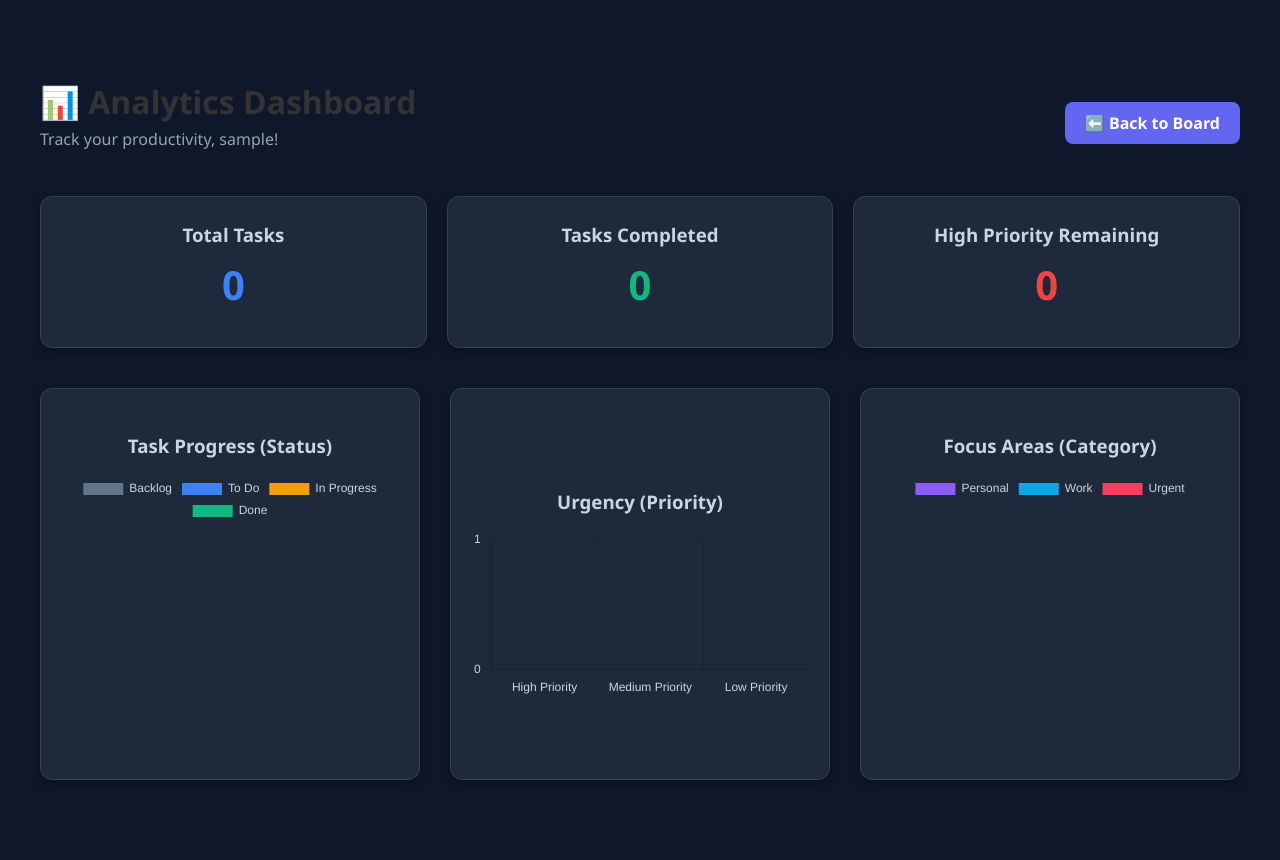
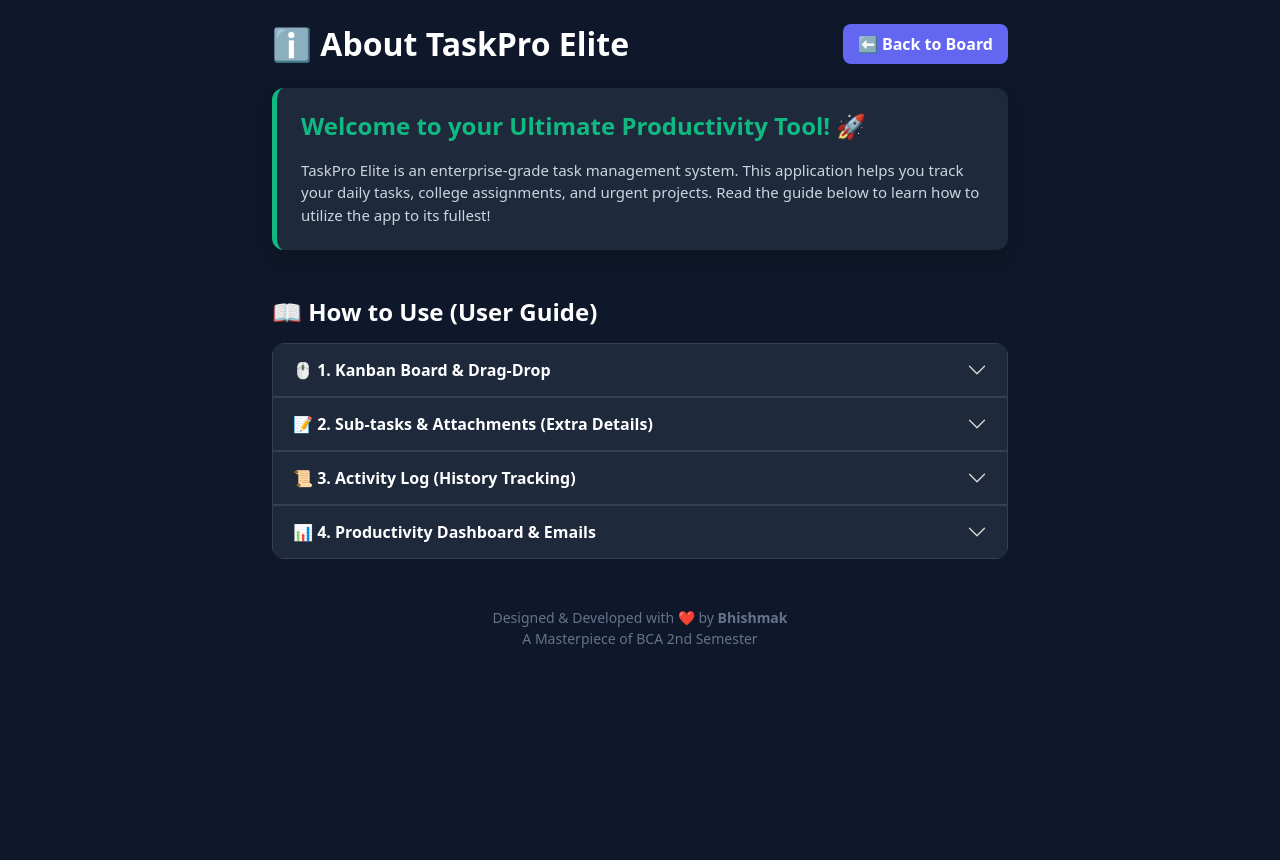
Before and after one commit to bhishmak529-sys/my-task-app, a Flask app: page /dashboard in a window 1280 px wide. After the commit the page ends 648 px from the top, so only its background shows below. Run offline with Flask 3, Linux system fonts and the light colour scheme; the visitor is signed in with stand-in values (Sample User, id 1); data that the repository does not hold is empty.

Commit message:
Update dashboard.html

```diff
--- a/templates/dashboard.html
+++ b/templates/dashboard.html
@@ -1,133 +1,105 @@
-<!DOCTYPE html>
-<html lang="en">
-<head>
-    <meta charset="UTF-8">
-    <meta name="viewport" content="width=device-width, initial-scale=1.0">
-    <title>Analytics Dashboard - TaskPro Elite</title>
-    <link rel="stylesheet" href="/static/style.css">
+{% extends "base.html" %}
+{% block body %}
 
-    <script src="https://cdn.jsdelivr.net/npm/chart.js"></script>
+<style>
+    /* Accordion Custom Styling for Dark Theme */
+    .accordion-button::after { filter: invert(1); }
+    .accordion-button:not(.collapsed) { background-color: #312e81 !important; color: white !important; box-shadow: none; }
+    .accordion-button:focus { box-shadow: none; border-color: #6366f1; }
+</style>
 
-    <style>
-        .dashboard-wrapper { max-width: 1200px; margin: 40px auto; padding: 20px; }
-        .dashboard-header { display: flex; justify-content: space-between; align-items: center; margin-bottom: 30px; }
-        .back-btn { background: #6366f1; color: white; padding: 10px 20px; border-radius: 8px; text-decoration: none; font-weight: bold; transition: 0.2s; }
-        .back-btn:hover { background: #4f46e5; }
+<div class="row justify-content-center mt-4">
+    <div class="col-md-8">
 
-        .stats-grid { display: grid; grid-template-columns: repeat(auto-fit, minmax(250px, 1fr)); gap: 20px; margin-bottom: 40px; }
-        .stat-card { background: #1e293b; padding: 25px; border-radius: 12px; border: 1px solid #334155; text-align: center; box-shadow: 0 4px 10px rgba(0,0,0,0.3); }
-        body.light-mode .stat-card { background: #ffffff; border-color: #e2e8f0; box-shadow: 0 4px 6px rgba(0,0,0,0.05); }
-        .stat-number { font-size: 40px; font-weight: bold; color: #10b981; margin: 10px 0; }
-
-        .charts-container { display: grid; grid-template-columns: repeat(auto-fit, minmax(350px, 1fr)); gap: 30px; }
-        .chart-box { background: #1e293b; padding: 20px; border-radius: 12px; border: 1px solid #334155; height: 350px; display: flex; flex-direction: column; align-items: center; justify-content: center; box-shadow: 0 4px 10px rgba(0,0,0,0.3); }
-        body.light-mode .chart-box { background: #ffffff; border-color: #e2e8f0; box-shadow: 0 4px 6px rgba(0,0,0,0.05); }
-
-        canvas { max-width: 100%; max-height: 280px; }
-    </style>
-</head>
-<body class="{{ 'light-mode' if request.cookies.get('theme') == 'light' else '' }}">
-
-    <div class="dashboard-wrapper">
-        <div class="dashboard-header">
-            <div>
-                <h1 style="margin:0;">📊 Analytics Dashboard</h1>
-                <p style="color:#94a3b8; margin-top:5px;">Track your productivity, {{ user_name }}!</p>
-            </div>
-            <a href="/" class="back-btn">⬅️ Back to Board</a>
+        <!-- Header Section -->
+        <div class="d-flex justify-content-between align-items-center mb-4">
+            <h2 class="text-white fw-bold mb-0">ℹ️ About TaskPro Elite</h2>
+            <a href="/" class="btn fw-bold" style="background: #6366f1; color: white; border: none; padding: 8px 15px; border-radius: 8px;">⬅ Back to Board</a>
         </div>
 
-        <div class="stats-grid">
-            <div class="stat-card">
-                <h3 style="margin:0; color:#cbd5e1;">Total Tasks</h3>
-                <div class="stat-number" style="color: #3b82f6;">{{ total_tasks }}</div>
-            </div>
-            <div class="stat-card">
-                <h3 style="margin:0; color:#cbd5e1;">Tasks Completed</h3>
-                <div class="stat-number" style="color: #10b981;">{{ status_data.done }}</div>
-            </div>
-            <div class="stat-card">
-                <h3 style="margin:0; color:#cbd5e1;">High Priority Remaining</h3>
-                <div class="stat-number" style="color: #ef4444;">{{ priority_data.high }}</div>
-            </div>
+        <!-- Welcome Message Card -->
+        <div class="card shadow p-4 border-0 mb-4" style="background: #1e293b; color: white; border-radius: 12px; border-left: 5px solid #10b981 !important;">
+            <h4 class="fw-bold" style="color: #10b981;">Welcome to your Ultimate Productivity Tool! 🚀</h4>
+            <p style="color: #cbd5e1; font-size: 15px; margin-bottom: 0; margin-top: 10px;">
+                TaskPro Elite is an enterprise-grade task management system. This application helps you track your daily tasks, college assignments, and urgent projects. Read the guide below to learn how to utilize the app to its fullest!
+            </p>
         </div>
 
-        <div class="charts-container">
-            <div class="chart-box">
-                <h3 style="margin-bottom: 15px; color:#cbd5e1;">Task Progress (Status)</h3>
-                <canvas id="statusChart"></canvas>
+        <!-- How to Use Section (Interactive Accordion) -->
+        <h4 class="text-white mb-3 fw-bold mt-5">📖 How to Use (User Guide)</h4>
+
+        <div class="accordion shadow-sm" id="helpAccordion" style="border-radius: 12px; overflow: hidden;">
+
+            <!-- Guide Item 1 -->
+            <div class="accordion-item" style="background: #0f172a; border: 1px solid #334155;">
+                <h2 class="accordion-header">
+                    <button class="accordion-button collapsed fw-bold" type="button" data-bs-toggle="collapse" data-bs-target="#collapseOne" style="background: #1e293b; color: white; font-size: 16px;">
+                        🖱️ 1. Kanban Board & Drag-Drop
+                    </button>
+                </h2>
+                <div id="collapseOne" class="accordion-collapse collapse" data-bs-parent="#helpAccordion">
+                    <div class="accordion-body" style="color: #94a3b8; font-size: 15px; line-height: 1.6;">
+                        When you add a new task from the top form, it automatically goes into the <b>Backlog</b>.<br><br>
+                        👉 <b>Trick:</b> Click and hold any task card to drag and drop it into the <b>To Do</b> or <b>In Progress</b> column. Once completed, drop it into <b>Done</b> and enjoy the celebration 🎉!
+                    </div>
+                </div>
             </div>
 
-            <div class="chart-box">
-                <h3 style="margin-bottom: 15px; color:#cbd5e1;">Urgency (Priority)</h3>
-                <canvas id="priorityChart"></canvas>
+            <!-- Guide Item 2 -->
+            <div class="accordion-item" style="background: #0f172a; border: 1px solid #334155;">
+                <h2 class="accordion-header">
+                    <button class="accordion-button collapsed fw-bold" type="button" data-bs-toggle="collapse" data-bs-target="#collapseTwo" style="background: #1e293b; color: white; font-size: 16px;">
+                        📝 2. Sub-tasks & Attachments (Extra Details)
+                    </button>
+                </h2>
+                <div id="collapseTwo" class="accordion-collapse collapse" data-bs-parent="#helpAccordion">
+                    <div class="accordion-body" style="color: #94a3b8; font-size: 15px; line-height: 1.6;">
+                        <b>Click</b> on any task card! A detailed pop-up will open where you can:<br>
+                        ✅ Write a detailed <b>Description</b> for the task.<br>
+                        ✅ Create a <b>Checklist (Sub-tasks)</b> for smaller steps.<br>
+                        ✅ Upload necessary <b>Images or PDF files</b>, which you can view in full-screen later.
+                    </div>
+                </div>
             </div>
 
-            <div class="chart-box">
-                <h3 style="margin-bottom: 15px; color:#cbd5e1;">Focus Areas (Category)</h3>
-                <canvas id="categoryChart"></canvas>
+            <!-- Guide Item 3 -->
+            <div class="accordion-item" style="background: #0f172a; border: 1px solid #334155;">
+                <h2 class="accordion-header">
+                    <button class="accordion-button collapsed fw-bold" type="button" data-bs-toggle="collapse" data-bs-target="#collapseThree" style="background: #1e293b; color: white; font-size: 16px;">
+                        📜 3. Activity Log (History Tracking)
+                    </button>
+                </h2>
+                <div id="collapseThree" class="accordion-collapse collapse" data-bs-parent="#helpAccordion">
+                    <div class="accordion-body" style="color: #94a3b8; font-size: 15px; line-height: 1.6;">
+                        Forgot when you moved your last task?<br>
+                        Click the purple <b>📜 Activity Log</b> button in the top navigation bar. The app silently saves every action with a date and time stamp, allowing you to view your complete audit trail.
+                    </div>
+                </div>
             </div>
+
+            <!-- Guide Item 4 -->
+            <div class="accordion-item" style="background: #0f172a; border: 1px solid #334155;">
+                <h2 class="accordion-header">
+                    <button class="accordion-button collapsed fw-bold" type="button" data-bs-toggle="collapse" data-bs-target="#collapseFour" style="background: #1e293b; color: white; font-size: 16px;">
+                        📊 4. Productivity Dashboard & Emails
+                    </button>
+                </h2>
+                <div id="collapseFour" class="accordion-collapse collapse" data-bs-parent="#helpAccordion">
+                    <div class="accordion-body" style="color: #94a3b8; font-size: 15px; line-height: 1.6;">
+                        👉 <b>Dashboard:</b> Click the 📊 Dashboard button at the top to view visual graphs tracking your productivity.<br>
+                        👉 <b>Smart Emails:</b> If you add a task under the "High Priority" or "Urgent" category, our background bot will instantly send you an email alert!
+                    </div>
+                </div>
+            </div>
+
         </div>
+
+        <!-- Developer Signature -->
+        <div class="text-center mt-5 mb-4" style="color: #64748b; font-size: 14px;">
+            <p>Designed & Developed with ❤️ by <b>Bhishmak</b> <br> A Masterpiece of BCA 2nd Semester</p>
+        </div>
+
     </div>
+</div>
 
-    <script>
-        // Python Backend se aane wala JSON Data
-        const statusData = {{ status_data | tojson }};
-        const priorityData = {{ priority_data | tojson }};
-        const categoryData = {{ category_data | tojson }};
-
-        // Text Colors based on theme
-        const isLightMode = document.body.classList.contains('light-mode');
-        const textColor = isLightMode ? '#334155' : '#cbd5e1';
-
-        // 1. Task Status (Pie Chart)
-        new Chart(document.getElementById('statusChart'), {
-            type: 'pie',
-            data: {
-                labels: ['Backlog', 'To Do', 'In Progress', 'Done'],
-                datasets: [{
-                    data: [statusData.backlog, statusData.todo, statusData.in_progress, statusData.done],
-                    backgroundColor: ['#64748b', '#3b82f6', '#f59e0b', '#10b981'],
-                    borderWidth: 0
-                }]
-            },
-            options: { plugins: { legend: { labels: { color: textColor } } } }
-        });
-
-        // 2. Task Priority (Bar Chart)
-        new Chart(document.getElementById('priorityChart'), {
-            type: 'bar',
-            data: {
-                labels: ['High Priority', 'Medium Priority', 'Low Priority'],
-                datasets: [{
-                    label: 'Number of Tasks',
-                    data: [priorityData.high, priorityData.medium, priorityData.low],
-                    backgroundColor: ['#ef4444', '#f59e0b', '#3b82f6'],
-                    borderRadius: 6
-                }]
-            },
-            options: {
-                plugins: { legend: { display: false } },
-                scales: {
-                    y: { beginAtZero: true, ticks: { color: textColor, stepSize: 1 } },
-                    x: { ticks: { color: textColor } }
-                }
-            }
-        });
-
-        // 3. Task Category (Doughnut Chart)
-        new Chart(document.getElementById('categoryChart'), {
-            type: 'doughnut',
-            data: {
-                labels: ['Personal', 'Work', 'Urgent'],
-                datasets: [{
-                    data: [categoryData.personal, categoryData.work, categoryData.urgent],
-                    backgroundColor: ['#8b5cf6', '#0ea5e9', '#f43f5e'],
-                    borderWidth: 0
-                }]
-            },
-            options: { plugins: { legend: { labels: { color: textColor } } } }
-        });
-    </script>
-</body>
-</html>
+{% endblock %}
```
